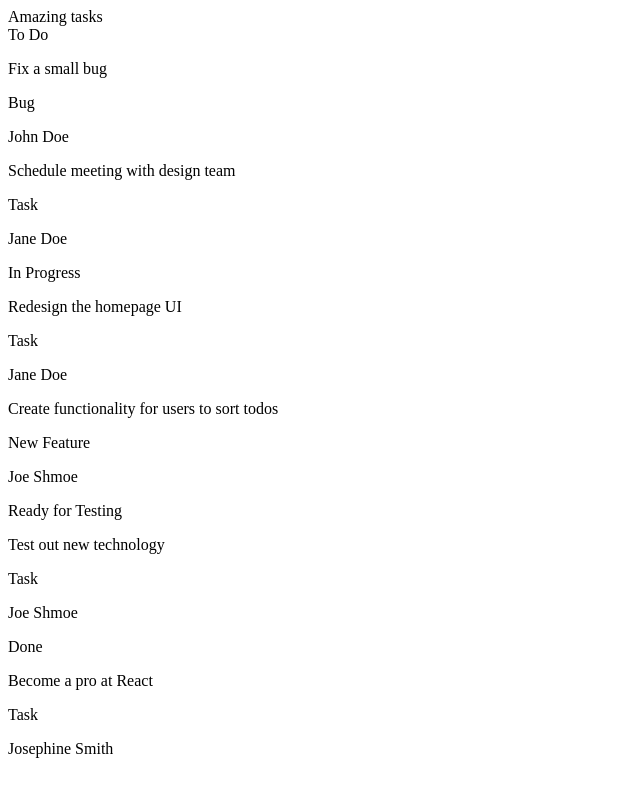
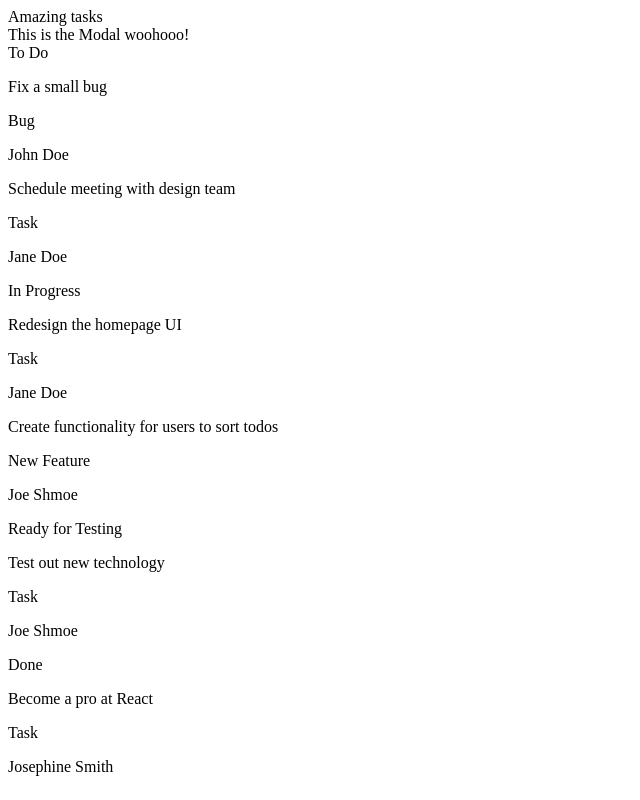
Before and after one commit to mealthebear/amazing-tasks, a React app: page / in a window 1280 px wide. Shown: the whole page, without its empty margins (0-640 px from the left). Built offline with nearby package versions, Linux system fonts and the light colour scheme; the HTML template or start-up script is replaced by a standard one.

Commit message:
Created rough draft of modal component

```diff
--- /dev/null
+++ b/client/src/components/Modal.js
@@ -0,0 +1,18 @@
+import React, { Component } from 'react';
+
+class Modal extends Component {
+  constructor(props) {
+    super(props);
+    this.state = {};
+  }
+
+  render() {
+    return (
+      <div id="task-modal">
+        This is the Modal woohooo!
+      </div>
+    )
+  }
+}
+
+export default Modal;
--- a/client/src/components/TaskBoard.js
+++ b/client/src/components/TaskBoard.js
@@ -1,5 +1,6 @@
 import DoneCards from './DoneCards.js';
 import InProgressCards from './InProgressCards.js';
+import Modal from './Modal.js';
 import React, { Component } from 'react';
 import TaskCard from './TaskCard.js';
 import TestingCards from './TestingCards.js';
@@ -85,6 +86,7 @@ class TaskBoard extends Component {
   render() {
     return (
       <div className="task-board">
+        <Modal />
         <div className="status-block status-block-start">
           <div className="status-title">To Do</div>
             <TodoCards todo={this.state.todo} />
```
Also changed, not shown: 1 other file (tests, documents, lock files or other folders).
